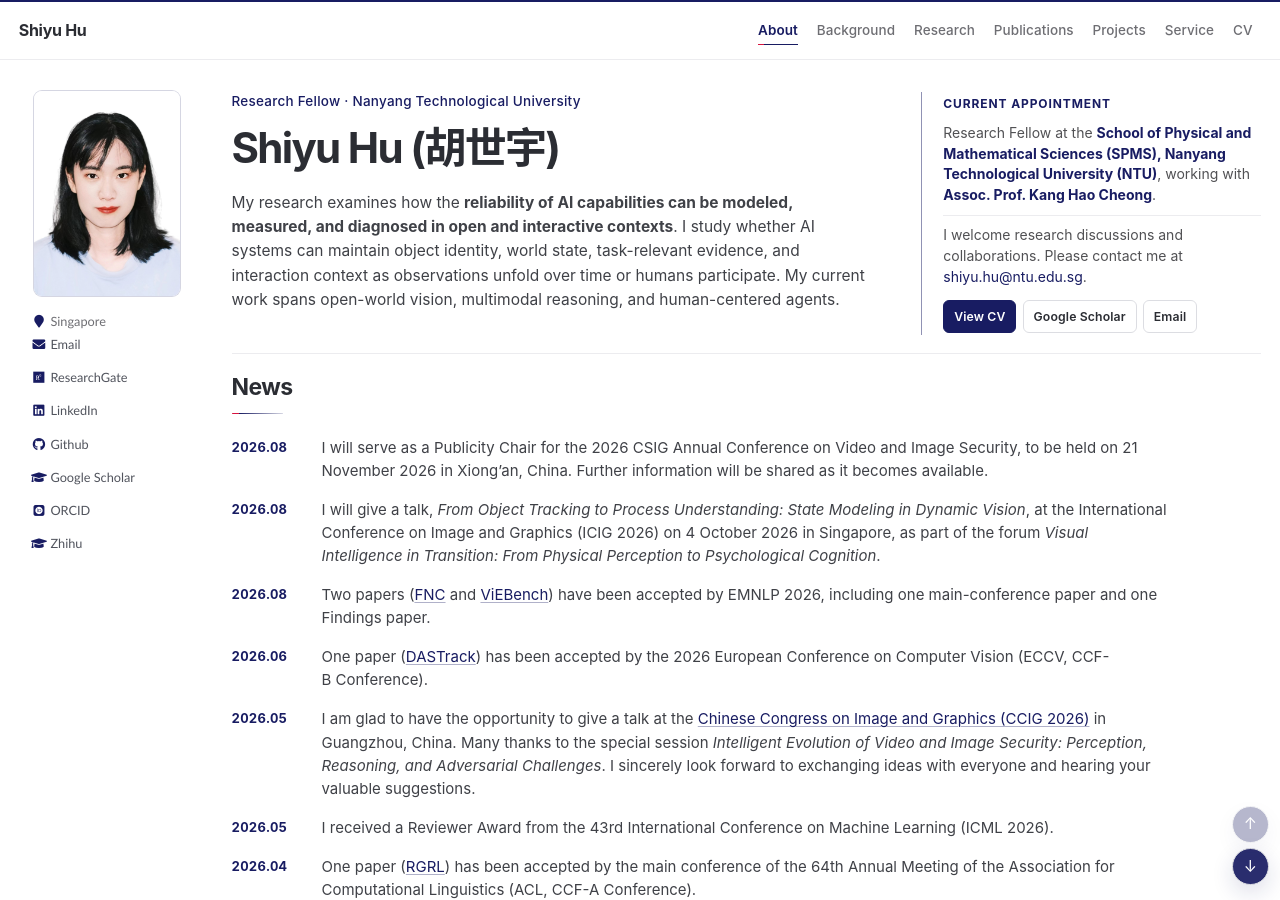
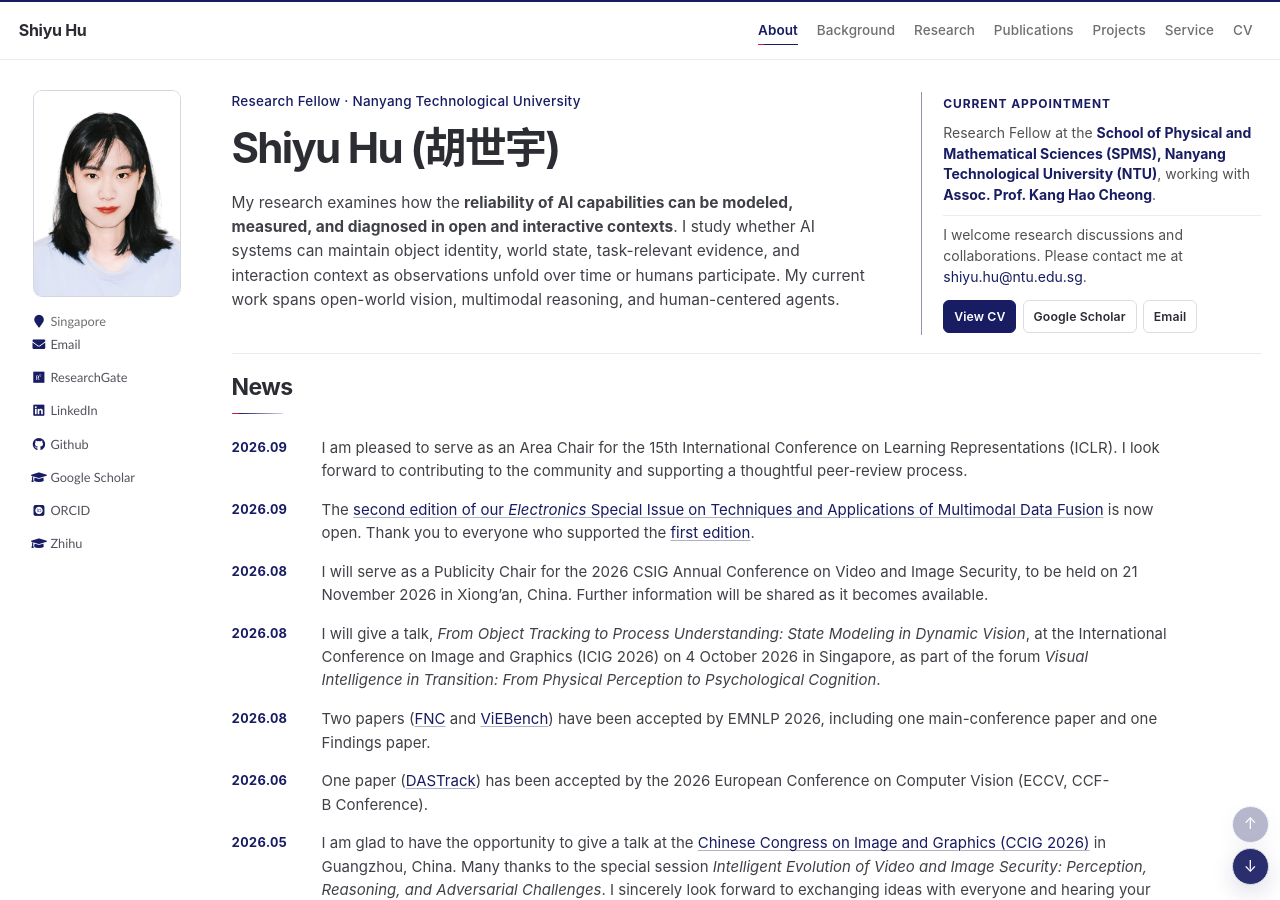
Before and after one commit to huuuuusy/huuuuusy.github.io, a Jekyll site: the page built from _pages/about.md, in a window 1280 px wide and 900 px high. Built offline with Jekyll 4.4.1, drawn with Linux system fonts in a browser that asks for light colours; some web fonts are replaced; some of the changed text lies outside the part shown.

Commit message:
Sync latest CV and academic service updates

```diff
--- a/_config.yml
+++ b/_config.yml
@@ -11,7 +11,7 @@
 
 # Homepage metadata
 homepage:
-  last_updated: "2026-08"
+  last_updated: "2026-09"
 
 # Optional public visitor statistics. Forks can set enabled to false without
 # editing templates or JavaScript.
--- a/_includes/home/content/activity.md
+++ b/_includes/home/content/activity.md
@@ -73,9 +73,13 @@
 
 - [Pacific Graphics 2026](https://pacificgraphics2026.github.io/) (CCF-B Conference)
 
-## Guest Editor
+## Area Chair
 
-- **Journal:** [Electronics](https://www.mdpi.com/journal/electronics) (Special Issue: [Techniques and Applications of Multimodal Data Fusion](https://www.mdpi.com/journal/electronics/special_issues/QVWA4F5H4E))
+- **15th International Conference on Learning Representations (ICLR)**
+
+## Lead Guest Editor
+
+- **Journal:** [Electronics](https://www.mdpi.com/journal/electronics) (Special Issues: Techniques and Applications of Multimodal Data Fusion — [1st Edition](https://www.mdpi.com/journal/electronics/special_issues/QVWA4F5H4E) and [2nd Edition](https://www.mdpi.com/journal/electronics/special_issues/29DX8J83OK))
 
 ## Associate Editor
 
--- a/_includes/home/content/news.md
+++ b/_includes/home/content/news.md
@@ -1,4 +1,8 @@
 <div class="news-timeline" markdown="1">
+
+**2026.09** I am pleased to serve as an Area Chair for the 15th International Conference on Learning Representations (ICLR). I look forward to contributing to the community and supporting a thoughtful peer-review process.
+
+**2026.09** The [second edition of our *Electronics* Special Issue on Techniques and Applications of Multimodal Data Fusion](https://www.mdpi.com/journal/electronics/special_issues/29DX8J83OK) is now open. Thank you to everyone who supported the [first edition](https://www.mdpi.com/journal/electronics/special_issues/QVWA4F5H4E).
 
 **2026.08** I will serve as a Publicity Chair for the 2026 CSIG Annual Conference on Video and Image Security, to be held on 21 November 2026 in Xiong'an, China. Further information will be shared as it becomes available.
 
```
Also changed, not shown: 1 other file.
